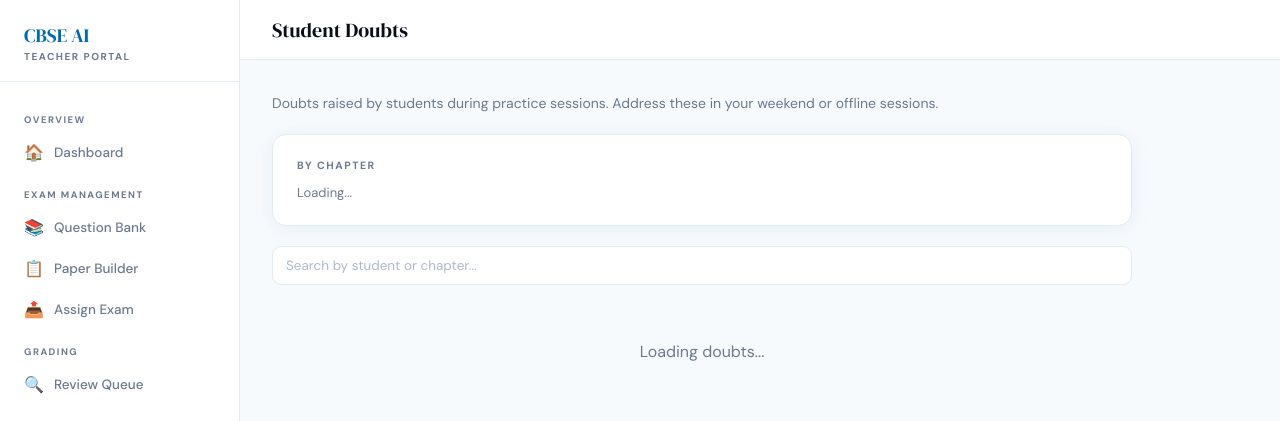
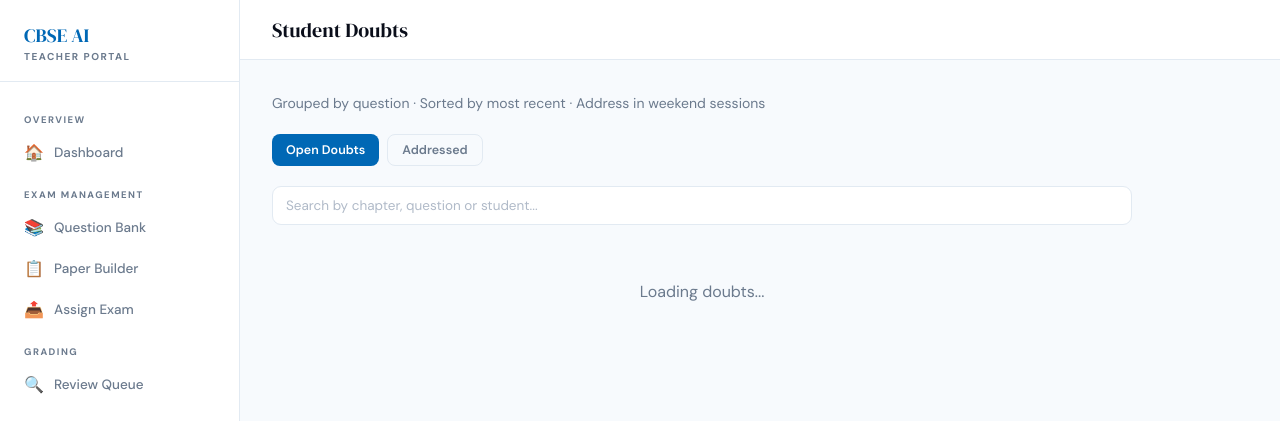
Before and after one commit to Yuvaraj-Premlal/cbse-grading, a Flask app: template cbse-web/templates/teacher.html in a window 1280 px wide, after a click that opens the changed part. Shown: the top 421 px of the page. Run offline with Flask 3, Linux system fonts and the light colour scheme; the template is opened without the code that fills it, so the values that code supplies are empty; some libraries are stand-ins or nearby versions.

Commit message:
Update teacher.html

```diff
--- a/cbse-web/templates/teacher.html
+++ b/cbse-web/templates/teacher.html
@@ -795,23 +795,26 @@ textarea.form-input{resize:vertical;min-height:90px;line-height:1.6;}
       <button class="menu-toggle" onclick="toggleSidebar()">☰</button>
       <div class="topbar-title">Student Doubts</div>
     </div>
+    <div class="topbar-actions">
+      <span id="doubts-total-label" style="font-size:13px;color:var(--muted);"></span>
+    </div>
   </div>
   <div class="content-area">
     <div style="max-width:860px;">
-      <div class="page-sub" style="margin-bottom:20px;">Doubts raised by students during practice sessions. Address these in your weekend or offline sessions.</div>
-
-      <!-- Chapter summary -->
-      <div class="card" style="margin-bottom:20px;">
-        <div class="section-label">By Chapter</div>
-        <div id="doubts-summary" style="color:var(--muted);font-size:13px;">Loading...</div>
-      </div>
-
-      <!-- Filter -->
-      <div style="display:flex;gap:10px;margin-bottom:16px;">
-        <input type="text" id="doubts-search" class="form-input" placeholder="Search by student or chapter..." style="flex:1;" oninput="filterDoubts()"/>
-      </div>
-
-      <!-- Doubts list -->
+      <div class="page-sub" style="margin-bottom:20px;">Grouped by question · Sorted by most recent · Address in weekend sessions</div>
+
+      <!-- Tabs: Open / Addressed -->
+      <div style="display:flex;gap:8px;margin-bottom:20px;">
+        <button id="doubts-tab-open" class="btn btn-primary btn-sm" onclick="switchDoubtsTab('open')">Open Doubts</button>
+        <button id="doubts-tab-addressed" class="btn btn-ghost btn-sm" onclick="switchDoubtsTab('addressed')">Addressed</button>
+      </div>
+
+      <!-- Search -->
+      <div style="margin-bottom:16px;">
+        <input type="text" id="doubts-search" class="form-input" placeholder="Search by chapter, question or student..." style="width:100%;" oninput="filterDoubts()"/>
+      </div>
+
+      <!-- Grouped doubts list -->
       <div id="doubts-list">
         <div style="text-align:center;padding:40px;color:var(--muted);">Loading doubts...</div>
       </div>
@@ -2613,181 +2616,121 @@ function annotGetJSON() {
 }
 
 // ── PERFORMANCE DASHBOARD ────────────────────────────
-let allDoubtsData = [];
-
-async function loadPerformancePage() {
+let allDoubtsGroups  = [];
+let currentDoubtsTab = 'open';
+
+async function loadDoubts() {
   try {
-    const res  = await fetch('/api/teacher/performance');
+    const res  = await fetch('/api/teacher/doubts?status=' + currentDoubtsTab);
     const data = await res.json();
     if (!data.ok) return;
-    const sel = document.getElementById('perf-student-select');
-    sel.innerHTML = '<option value="">— Select a student —</option>' +
-      data.students.map(s =>
-        `<option value="${s.student_id}">${s.name} · ${s.system_reg_number || 'No Reg#'} · Class ${s.class||'?'}</option>`
-      ).join('');
-  } catch(e) { console.error(e); }
-}
-
-async function loadStudentPerformance() {
-  const sid = document.getElementById('perf-student-select').value;
-  if (!sid) {
-    document.getElementById('perf-content').style.display = 'none';
-    document.getElementById('perf-empty').style.display   = 'block';
-    document.getElementById('perf-print-btn').style.display = 'none';
+    allDoubtsGroups = data.groups;
+
+    if (currentDoubtsTab === 'open') {
+      const badge = document.getElementById('doubts-badge');
+      if (data.total > 0) { badge.textContent = data.total; badge.style.display = 'inline-block'; }
+      else badge.style.display = 'none';
+    }
+
+    const label = document.getElementById('doubts-total-label');
+    if (label) label.textContent = data.total + ' doubt' + (data.total !== 1 ? 's' : '') +
+      ' across ' + data.groups.length + ' question' + (data.groups.length !== 1 ? 's' : '');
+
+    renderDoubtGroups(data.groups);
+  } catch(e) { console.error('Doubts error:', e); }
+}
+
+function switchDoubtsTab(tab) {
+  currentDoubtsTab = tab;
+  document.getElementById('doubts-tab-open').className      = tab === 'open'      ? 'btn btn-primary btn-sm' : 'btn btn-ghost btn-sm';
+  document.getElementById('doubts-tab-addressed').className = tab === 'addressed' ? 'btn btn-primary btn-sm' : 'btn btn-ghost btn-sm';
+  document.getElementById('doubts-search').value = '';
+  loadDoubts();
+}
+
+function filterDoubts() {
+  const q = document.getElementById('doubts-search').value.toLowerCase();
+  const filtered = allDoubtsGroups.filter(g =>
+    (g.chapter||'').toLowerCase().includes(q) ||
+    (g.latex_content||'').toLowerCase().includes(q) ||
+    g.doubts.some(d => (d.student_name||'').toLowerCase().includes(q) || (d.doubt_text||'').toLowerCase().includes(q))
+  );
+  renderDoubtGroups(filtered);
+}
+
+function renderDoubtGroups(groups) {
+  const listEl = document.getElementById('doubts-list');
+  if (!groups.length) {
+    listEl.innerHTML = '<div style="text-align:center;padding:32px;color:var(--muted);">' +
+      (currentDoubtsTab === 'open' ? 'No open doubts. All clear! 🎉' : 'No addressed doubts yet.') + '</div>';
     return;
   }
+  let html = '';
+  groups.forEach(function(g, gi) {
+    const latestDate = g.latest_date
+      ? new Date(g.latest_date).toLocaleDateString('en-IN', {day:'numeric', month:'short', year:'numeric'})
+      : '—';
+
+    let studentRows = '';
+    g.doubts.forEach(function(d) {
+      const dDate = d.raised_at ? new Date(d.raised_at).toLocaleDateString('en-IN',{day:'numeric',month:'short'}) : '—';
+      const score = (d.marks_awarded !== null && d.marks_awarded !== undefined && d.q_max_marks)
+        ? '<span style="background:var(--blue-l);color:var(--blue);padding:1px 7px;border-radius:10px;font-size:11px;font-weight:700;margin-left:6px;">Got ' + d.marks_awarded + '/' + d.q_max_marks + '</span>' : '';
+      studentRows += '<div style="padding:10px 0;border-bottom:1px solid var(--border);display:flex;align-items:flex-start;gap:10px;">' +
+        '<div style="width:28px;height:28px;border-radius:50%;background:var(--blue-l);color:var(--blue);font-size:11px;font-weight:700;display:flex;align-items:center;justify-content:center;flex-shrink:0;">' +
+        (d.student_name||'?').charAt(0).toUpperCase() + '</div>' +
+        '<div style="flex:1;"><div style="font-size:13px;font-weight:600;">' + (d.student_name||'—') + score +
+        '<span style="font-size:11px;color:var(--muted);font-weight:400;margin-left:6px;">' + dDate + '</span></div>' +
+        '<div style="font-size:13px;color:var(--text);font-style:italic;margin-top:3px;">&ldquo;' + d.doubt_text + '&rdquo;</div></div></div>';
+    });
+
+    const addressBtn = currentDoubtsTab === 'open'
+      ? '<button class="btn btn-green btn-sm" onclick="addressQuestion(this)" data-qid="' + g.question_id + '" data-idx="' + gi + '" style="font-size:11px;">✅ Mark all as Addressed</button>'
+      : '<span style="font-size:11px;color:var(--green);font-weight:600;">✅ Addressed</span>';
+
+    html += '<div class="card" style="margin-bottom:14px;padding:0;overflow:hidden;">' +
+      '<div style="padding:14px 16px;cursor:pointer;display:flex;align-items:flex-start;gap:12px;background:var(--white);" onclick="toggleDoubtGroup(this)" data-gid="' + gi + '">' +
+      '<div style="flex:1;">' +
+      '<div style="font-size:10px;font-weight:700;color:var(--muted);text-transform:uppercase;letter-spacing:1px;margin-bottom:3px;">' + (g.chapter||'Unknown') + '</div>' +
+      '<div style="font-size:13.5px;font-weight:600;color:var(--text);margin-bottom:6px;">' + g.latex_content + '</div>' +
+      '<div style="display:flex;align-items:center;gap:10px;flex-wrap:wrap;">' +
+      '<span style="background:var(--red-l);color:var(--red);font-size:11px;font-weight:700;padding:2px 8px;border-radius:20px;">' + g.doubt_count + ' doubt' + (g.doubt_count!==1?'s':'') + '</span>' +
+      '<span style="background:var(--blue-l);color:var(--blue);font-size:11px;font-weight:700;padding:2px 8px;border-radius:20px;">' + g.student_count + ' student' + (g.student_count!==1?'s':'') + '</span>' +
+      '<span style="font-size:11px;color:var(--muted);">Latest: ' + latestDate + '</span>' +
+      '</div></div>' +
+      '<div style="display:flex;flex-direction:column;align-items:flex-end;gap:8px;flex-shrink:0;">' +
+      addressBtn +
+      '<span class="dg-chevron" style="font-size:12px;color:var(--muted);">▼</span>' +
+      '</div></div>' +
+      '<div class="dg-body" style="display:none;padding:0 16px 12px;background:var(--bg);">' +
+      studentRows + '</div></div>';
+  });
+  listEl.innerHTML = html;
+  if (window.MathJax && MathJax.typesetPromise) MathJax.typesetPromise([listEl]);
+}
+
+
+function toggleDoubtGroup(header) {
+  const body   = header.nextElementSibling;
+  const chv    = header.querySelector('.dg-chevron');
+  if (!body) return;
+  const isOpen = body.style.display !== 'none';
+  body.style.display = isOpen ? 'none' : 'block';
+  if (chv) chv.textContent = isOpen ? '▼' : '▲';
+}
+
+async function addressQuestion(btn) {
+  const questionId = btn.getAttribute('data-qid');
+  const groupIdx   = parseInt(btn.getAttribute('data-idx'));
   try {
-    const res  = await fetch(`/api/teacher/performance?student_id=${sid}`);
+    const res  = await fetch('/api/teacher/doubts/address', {
+      method: 'POST', headers: {'Content-Type':'application/json'},
+      body: JSON.stringify({ question_id: questionId })
+    });
     const data = await res.json();
-    if (!data.ok) return;
-
-    document.getElementById('perf-content').style.display  = 'block';
-    document.getElementById('perf-empty').style.display    = 'none';
-    document.getElementById('perf-print-btn').style.display = 'inline-flex';
-    document.getElementById('perf-student-name').textContent = data.student_name;
-
-    // Summary stats
-    document.getElementById('perf-exam-count').textContent     = data.submissions.length;
-    document.getElementById('perf-practice-count').textContent = data.practice.length;
-    const avgPct = data.submissions.length
-      ? Math.round(data.submissions.reduce((s,r) => s + (r.percentage||0), 0) / data.submissions.length)
-      : 0;
-    document.getElementById('perf-avg-score').textContent = avgPct + '%';
-
-    // Mark-wise chart + table
-    const mwBars = data.mark_wise.map(m => {
-      const color = m.avg_pct >= 75 ? 'var(--green)' : m.avg_pct >= 50 ? 'var(--amber)' : 'var(--red)';
-      return `<div style="margin-bottom:8px;">
-        <div style="display:flex;justify-content:space-between;font-size:12px;margin-bottom:3px;">
-          <span>${m.marks}-mark questions</span>
-          <span style="font-weight:600;color:${color};">${m.avg_pct}%</span>
-        </div>
-        <div style="height:8px;background:var(--border);border-radius:4px;overflow:hidden;">
-          <div style="width:${m.avg_pct}%;height:100%;background:${color};border-radius:4px;"></div>
-        </div>
-      </div>`;
-    }).join('');
-    document.getElementById('perf-markwise-chart').innerHTML = mwBars;
-    document.getElementById('perf-markwise-tbody').innerHTML = data.mark_wise.map(m => {
-      const color = m.avg_pct >= 75 ? 'var(--green)' : m.avg_pct >= 50 ? 'var(--amber)' : 'var(--red)';
-      return `<tr>
-        <td>${m.marks}-mark questions</td><td>${m.count}</td>
-        <td style="color:${color};font-weight:600;">${m.avg_pct}%</td>
-        <td>${m.avg_pct>=75?'✅ Strong':m.avg_pct>=50?'⚠️ Average':'❌ Needs Work'}</td>
-      </tr>`;
-    }).join('') || '<tr><td colspan="4" style="text-align:center;color:var(--muted);">No data</td></tr>';
-
-    // Chapter-wise chart + table
-    const chBars = data.chapter_wise.map(c => {
-      const color = c.avg_pct >= 75 ? 'var(--green)' : c.avg_pct >= 50 ? 'var(--amber)' : 'var(--red)';
-      return `<div style="margin-bottom:8px;">
-        <div style="display:flex;justify-content:space-between;font-size:12px;margin-bottom:3px;">
-          <span>${c.chapter}</span>
-          <span style="font-weight:600;color:${color};">${c.avg_pct}%</span>
-        </div>
-        <div style="height:8px;background:var(--border);border-radius:4px;overflow:hidden;">
-          <div style="width:${c.avg_pct}%;height:100%;background:${color};border-radius:4px;"></div>
-        </div>
-      </div>`;
-    }).join('');
-    document.getElementById('perf-chapter-bars').innerHTML = chBars;
-    document.getElementById('perf-chapter-tbody').innerHTML = data.chapter_wise.map(c => {
-      const color = c.avg_pct >= 75 ? 'var(--green)' : c.avg_pct >= 50 ? 'var(--amber)' : 'var(--red)';
-      return `<tr>
-        <td>${c.chapter}</td><td>${c.count}</td>
-        <td>${c.awarded}/${c.total}</td>
-        <td style="color:${color};font-weight:600;">${c.avg_pct}%</td>
-        <td>${c.avg_pct>=75?'✅ Strong':c.avg_pct>=50?'⚠️ Needs Practice':'❌ Weak Area'}</td>
-      </tr>`;
-    }).join('') || '<tr><td colspan="5" style="text-align:center;color:var(--muted);">No data</td></tr>';
-
-    // Exam history
-    document.getElementById('perf-exams-tbody').innerHTML = data.submissions.map(s => {
-      const pct   = s.percentage ? Math.round(s.percentage) : 0;
-      const color = pct >= 75 ? 'var(--green)' : pct >= 50 ? 'var(--amber)' : 'var(--red)';
-      const date  = s.submitted_at ? new Date(s.submitted_at).toLocaleDateString('en-IN') : '—';
-      return `<tr>
-        <td>${s.paper_title}</td><td>${s.subject||'—'}</td>
-        <td>${s.total_awarded||0}/${s.total_max||0}</td>
-        <td style="color:${color};font-weight:600;">${pct}%</td>
-        <td>${date}</td>
-      </tr>`;
-    }).join('') || '<tr><td colspan="5" style="text-align:center;color:var(--muted);">No exams yet</td></tr>';
-
-  } catch(e) { console.error('Performance error:', e); }
-}
-
-function printPerformance() { window.print(); }
-
-// ── DOUBTS ────────────────────────────────────────────
-async function loadDoubts() {
-  try {
-    const res  = await fetch('/api/teacher/doubts');
-    const data = await res.json();
-    if (!data.ok) return;
-    allDoubtsData = data.doubts;
-
-    // Badge
-    const badge = document.getElementById('doubts-badge');
-    if (data.doubts.length > 0) {
-      badge.textContent    = data.doubts.length;
-      badge.style.display  = 'inline-block';
-    } else {
-      badge.style.display  = 'none';
-    }
-
-    // Chapter summary
-    const summaryEl = document.getElementById('doubts-summary');
-    if (data.summary.length) {
-      summaryEl.innerHTML = data.summary.map(s =>
-        `<div style="display:flex;align-items:center;gap:12px;padding:8px 0;border-bottom:1px solid var(--border);">
-          <div style="flex:1;font-size:13px;font-weight:600;">${s.chapter}</div>
-          <div style="font-size:12px;color:var(--muted);">${s.student_count} student${s.student_count>1?'s':''}</div>
-          <div style="background:var(--red-l);color:var(--red);font-size:11px;font-weight:700;padding:2px 8px;border-radius:20px;">${s.count} doubt${s.count>1?'s':''}</div>
-        </div>`).join('');
-    } else {
-      summaryEl.innerHTML = '<div style="color:var(--muted);font-size:13px;padding:8px 0;">No doubts raised yet.</div>';
-    }
-
-    renderDoubts(data.doubts);
-  } catch(e) { console.error('Doubts error:', e); }
-}
-
-function filterDoubts() {
-  const q        = document.getElementById('doubts-search').value.toLowerCase();
-  const filtered = allDoubtsData.filter(d =>
-    (d.student_name||'').toLowerCase().includes(q) ||
-    (d.chapter||'').toLowerCase().includes(q) ||
-    (d.doubt_text||'').toLowerCase().includes(q)
-  );
-  renderDoubts(filtered);
-}
-
-function renderDoubts(doubts) {
-  const listEl = document.getElementById('doubts-list');
-  if (!doubts.length) {
-    listEl.innerHTML = '<div style="text-align:center;padding:32px;color:var(--muted);">No doubts found.</div>';
-    return;
-  }
-  listEl.innerHTML = doubts.map(d => {
-    const date  = d.raised_at ? new Date(d.raised_at).toLocaleDateString('en-IN',{day:'numeric',month:'short'}) : '—';
-    const score = (d.marks_awarded !== null && d.marks_awarded !== undefined && d.q_max_marks)
-      ? `· Got ${d.marks_awarded}/${d.q_max_marks}` : '';
-    return `<div class="card" style="margin-bottom:12px;padding:14px 16px;">
-      <div style="display:flex;align-items:center;gap:10px;margin-bottom:10px;">
-        <div style="width:32px;height:32px;border-radius:50%;background:var(--blue-l);color:var(--blue);font-size:13px;font-weight:700;display:flex;align-items:center;justify-content:center;flex-shrink:0;">${(d.student_name||'?').charAt(0).toUpperCase()}</div>
-        <div>
-          <div style="font-size:13px;font-weight:600;">${d.student_name||'—'}</div>
-          <div style="font-size:11px;color:var(--muted);">${d.chapter||'—'} · ${date} ${score}</div>
-        </div>
-      </div>
-      <div style="font-size:11px;font-weight:700;color:var(--muted);text-transform:uppercase;letter-spacing:1px;margin-bottom:4px;">Question</div>
-      <div style="font-size:13px;background:var(--bg);padding:8px 12px;border-radius:8px;margin-bottom:10px;">${d.latex_content||'—'}</div>
-      <div style="font-size:11px;font-weight:700;color:var(--muted);text-transform:uppercase;letter-spacing:1px;margin-bottom:4px;">Student's Doubt</div>
-      <div style="font-size:13px;font-style:italic;color:var(--text);">"${d.doubt_text}"</div>
-    </div>`;
-  }).join('');
-  if (window.MathJax && MathJax.typesetPromise) MathJax.typesetPromise([listEl]);
+    if (data.ok) { allDoubtsGroups.splice(groupIdx, 1); renderDoubtGroups(allDoubtsGroups); loadDoubts(); }
+    else alert('Error: ' + data.error);
+  } catch(e) { alert('Error: ' + e.message); }
 }
 
 </script>
```
